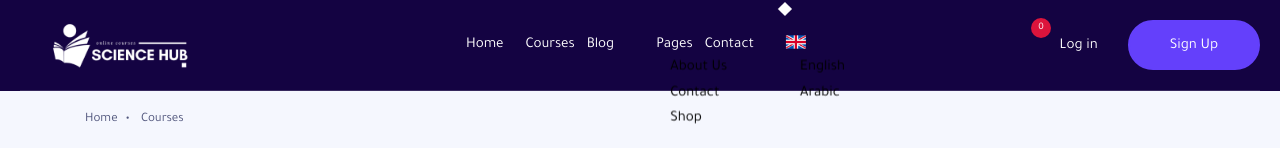
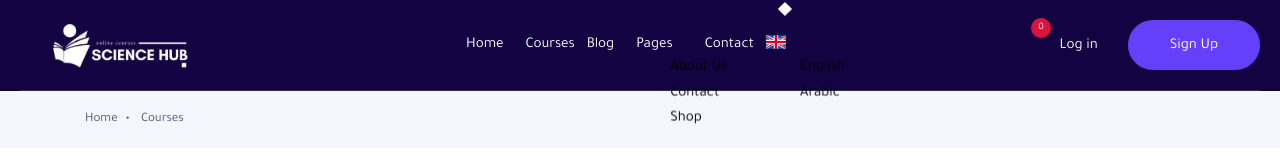
Before and after one commit to osamababiker/science-hub, a Next.js app: page /en/course-checkout in a window 1280 px wide. Shown: the top 160 px of the page. Built offline with nearby package versions, Linux system fonts and the light colour scheme; a web font is replaced by a local one.

Commit message:
fix the header in english

```diff
--- a/src/app/[locale]/(coursesList)/courses-list/page.jsx
+++ b/src/app/[locale]/(coursesList)/courses-list/page.jsx
@@ -2,9 +2,7 @@
 
 import PageLinks from '@/src/components/common/PageLinks'
 import Preloader from '@/src/components/common/Preloader'
-import CourseListSix from '@/src/components/courseList/CourseListSix'
 import CoursesSlider from '@/src/components/courseList/CourseSlider'
-import Instractors from '@/src/components/courseList/Instractors'
 import PageHeading from '@/src/components/courseList/PageHeading'
 import FooterThree from "@/src/components/layout/footers/FooterThree";
 import Header from '@/src/components/layout/headers/Header'
--- a/src/app/[locale]/page.jsx
+++ b/src/app/[locale]/page.jsx
@@ -6,10 +6,8 @@ import React from "react";
 import Teachers from "@/src/components/homes/instractors/Teachers";
 import CategoriesSix from "@/src/components/homes/categories/CategoriesSix";
 import TestimonialsSix from "@/src/components/homes/testimonials/TestimonialsSix";
-import BrandsSix from "@/src/components/homes/brands/BrandsSix";
 import LearningPathsSix from "@/src/components/homes/LearningPath/LearningPathsSix";
 import CountdownRegistration from "@/src/components/homes/CountdownRegistration";
-import EventsSix from "@/src/components/homes/events/EventsSix";
 import BlogsTwo from "@/src/components/homes/blogs/BlogsTwo";
 import GetAppSix from "@/src/components/homes/getApp/GetAppSix";
 import FooterThree from "@/src/components/layout/footers/FooterThree";
--- a/src/components/homes/courseCards/CourseCardSix.jsx
+++ b/src/components/homes/courseCards/CourseCardSix.jsx
@@ -103,7 +103,7 @@ export default function CourseCardSix({ data }) {
             </div>
 
             <div className="d-flex items-center">
-              {data.paid ? (
+              {data.original_price || data.discounted_price ? (
                 <>
                   <div className="fw-500 ml-10 line-through text-light-1">
                     { t("currancy") } {data.original_price}
--- a/src/components/layout/component/Menu.jsx
+++ b/src/components/layout/component/Menu.jsx
@@ -12,6 +12,7 @@ import { menuList } from "@/data/menu";
 
 
 export default function Menu({ allClasses, headerPosition }) {
+
   const [menuItem, setMenuItem] = useState("");
   const [submenu, setSubmenu] = useState("");
   const pathname = usePathname();
@@ -109,7 +110,17 @@ export default function Menu({ allClasses, headerPosition }) {
                 href="#"
                 className={menuItem == "Pages" ? "activeMenu" : ""}
               >
-                <i className={`icon-chevron-right text-13 ${ locale == 'en' ? 'mr-10' : 'ml-10' }`}></i> {t('pages')}
+                {locale == 'en' ? (
+                  <>
+                    {t('pages')}
+                    <i className="icon-chevron-right text-13 ml-10"></i>
+                  </>
+                ) : (
+                  <>
+                    <i className="icon-chevron-right text-13 ml-10"></i>
+                    {t('pages')}
+                  </>
+                )}
               </Link>
 
               <ul className="subnav">
@@ -167,15 +178,29 @@ export default function Menu({ allClasses, headerPosition }) {
               <Link
                 data-barba
                 href="#"
-                className={menuItem == "Pages" ? "activeMenu" : ""}
+                className={menuItem == "Language" ? "activeMenu" : ""}
               >
-                <i className={`icon-chevron-right text-13 ${ locale == 'en' ? 'mr-10' : 'ml-10' }`}></i>
+                {locale == 'en' ? (
+                  <>
                     <Image width={20}
                       height={20}
                       className={locale == 'en' ? 'mr-8' : 'ml-8'}
                       src={locale == 'en' ? '/assets/img/general/uk.png' : '/assets/img/general/uae.png'}
                       alt="icon"
                     />
+                    <i className="icon-chevron-right text-13 ml-10"></i>
+                  </>
+                ) : (
+                  <>
+                    <i className="icon-chevron-right text-13 ml-10"></i>
+                    <Image width={20}
+                      height={20}
+                      className={locale == 'en' ? 'mr-8' : 'ml-8'}
+                      src={locale == 'en' ? '/assets/img/general/uk.png' : '/assets/img/general/uae.png'}
+                      alt="icon"
+                    />
+                  </>
+                )}
               </Link>
 
               <ul className={`subnav ${ locale == 'en' ? 'subnav-en' : 'subnav-ar' }`}>
```
Also changed, not shown: src/components/homes/courseCards/CourseCardFive.jsx (+15 -2 lines). Lines whose indentation alone changed are shown as unchanged.
